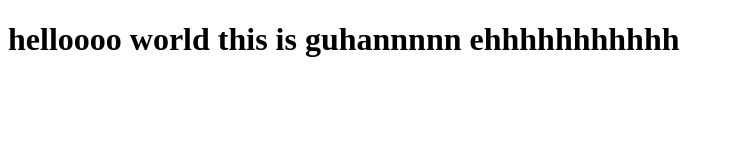
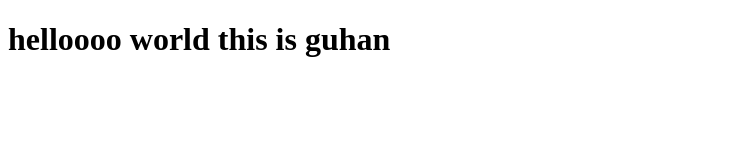
Before and after one commit to Guhan-2210/Jenkins-pipeline, a plain HTML site: page index.html in a window 1280 px wide. Shown: the whole page, without its empty margins (0-733 px from the left). Drawn offline with Linux system fonts and the light colour scheme.

Commit message:
Update index.html

```diff
--- a/index.html
+++ b/index.html
@@ -6,6 +6,6 @@
     <title>CI/CD Pipeline</title>
   </head>
   <body>
-    <h1>helloooo world this is guhannnnn ehhhhhhhhhhh</h1>
+    <h1>helloooo world this is guhan</h1>
   </body>
 </html>
```
